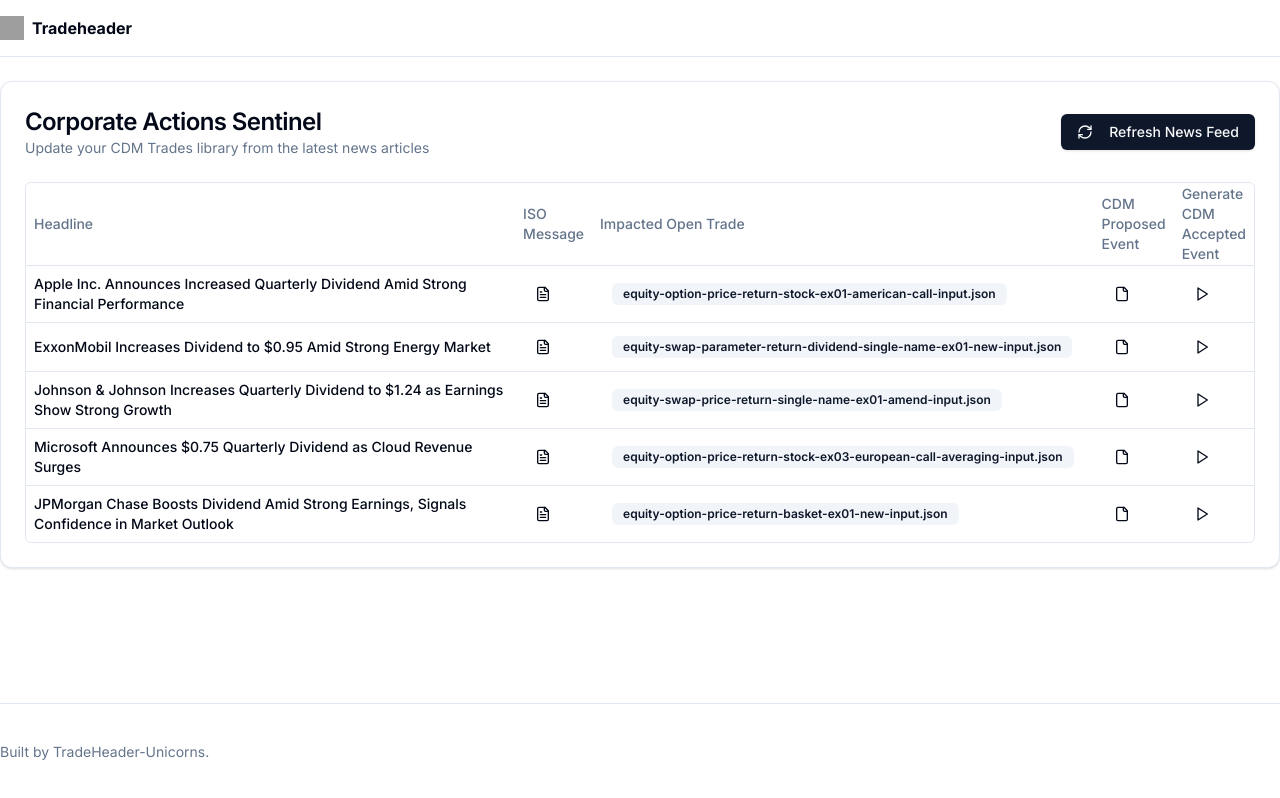
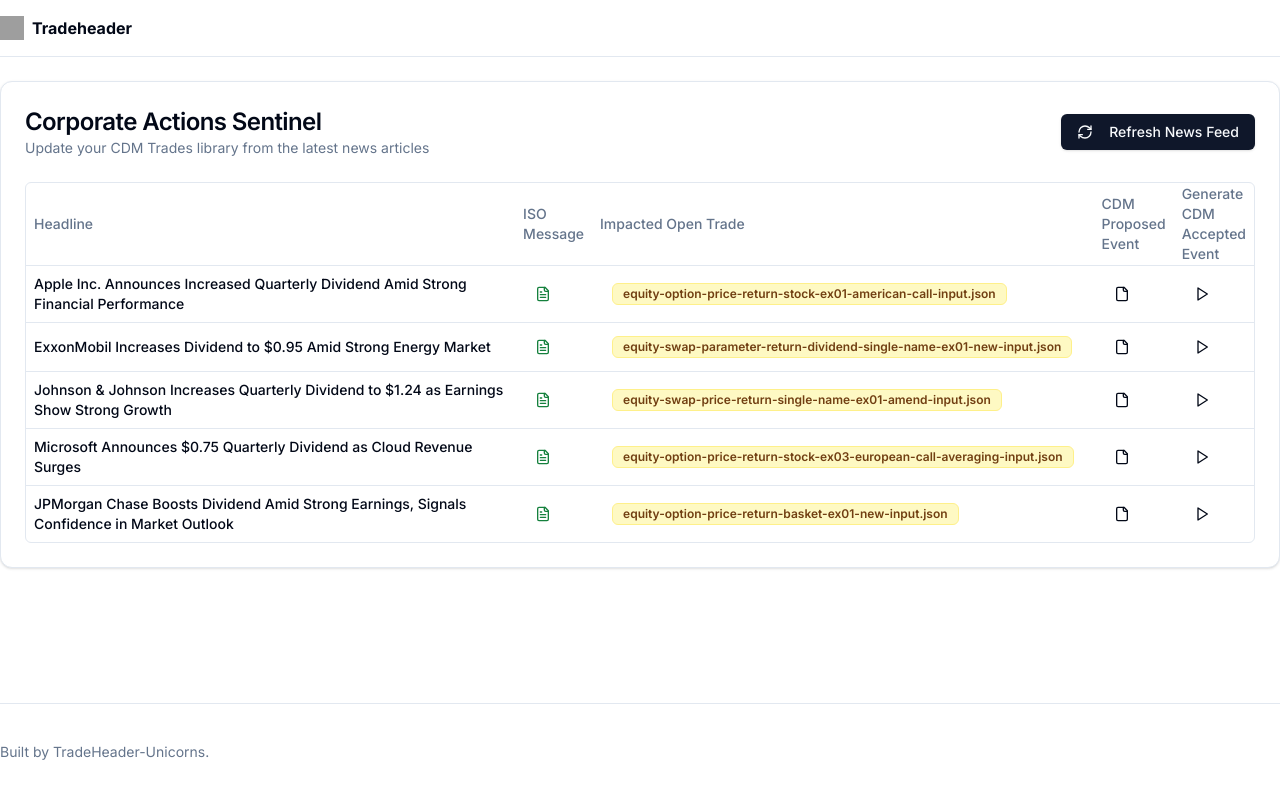
Before and after one commit to finos-labs/dtcch-2025-trade-header-unicorns, a Next.js app in the folder UI/th-corporate-actions-sentinel/: page / in a window 1280 px wide. Built offline with nearby package versions, Linux system fonts and the light colour scheme; grey boxes are pictures that could not be loaded.

Commit message:
Add coloring to some buttons
Signed-off-by: arnauoller <aoller@tradeheader.com>

```diff
--- a/UI/th-corporate-actions-sentinel/components/elegant-news-dashboard.tsx
+++ b/UI/th-corporate-actions-sentinel/components/elegant-news-dashboard.tsx
@@ -85,13 +85,14 @@
                         JSON.stringify(article.isoValidation, null, 2)
                       )}
                     >
-
-                      <FileTextIcon className="h-4 w-4" />
+                      <FileTextIcon className="h-4 w-4 text-green-700" />
                     </Button>
                   </TableCell>
                   <TableCell>
                     <Button variant="ghost" size="sm" onClick={() => openModal("impactedOpenTrade", JSON.stringify(article.impactedOpenTrade, null, 2))}>
-                    <Badge variant="secondary">{article.impactedTradeName}</Badge>
+                      <Badge variant="secondary" className="bg-yellow-100 hover:bg-yellow-200 text-yellow-900 border-yellow-200">
+                        {article.impactedTradeName}
+                      </Badge>
                     </Button>
                   </TableCell>
                   <TableCell>
```
